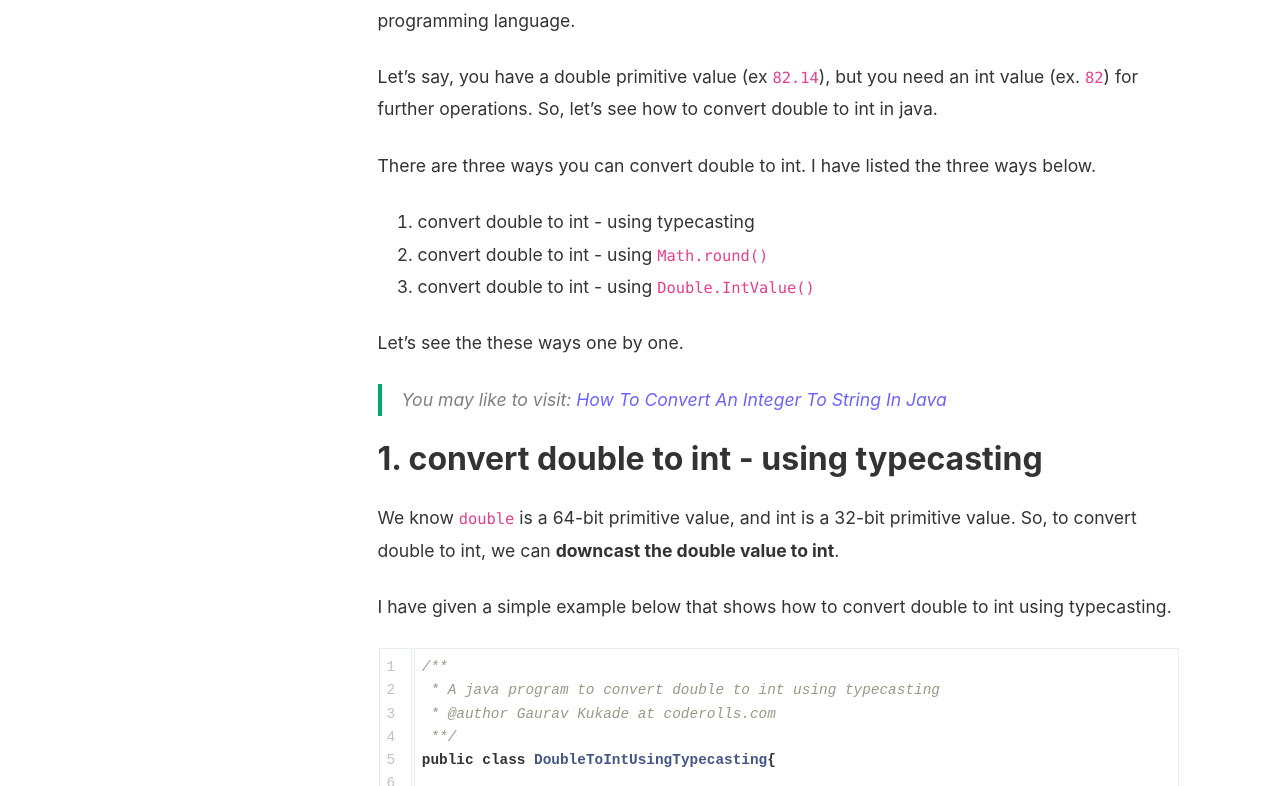
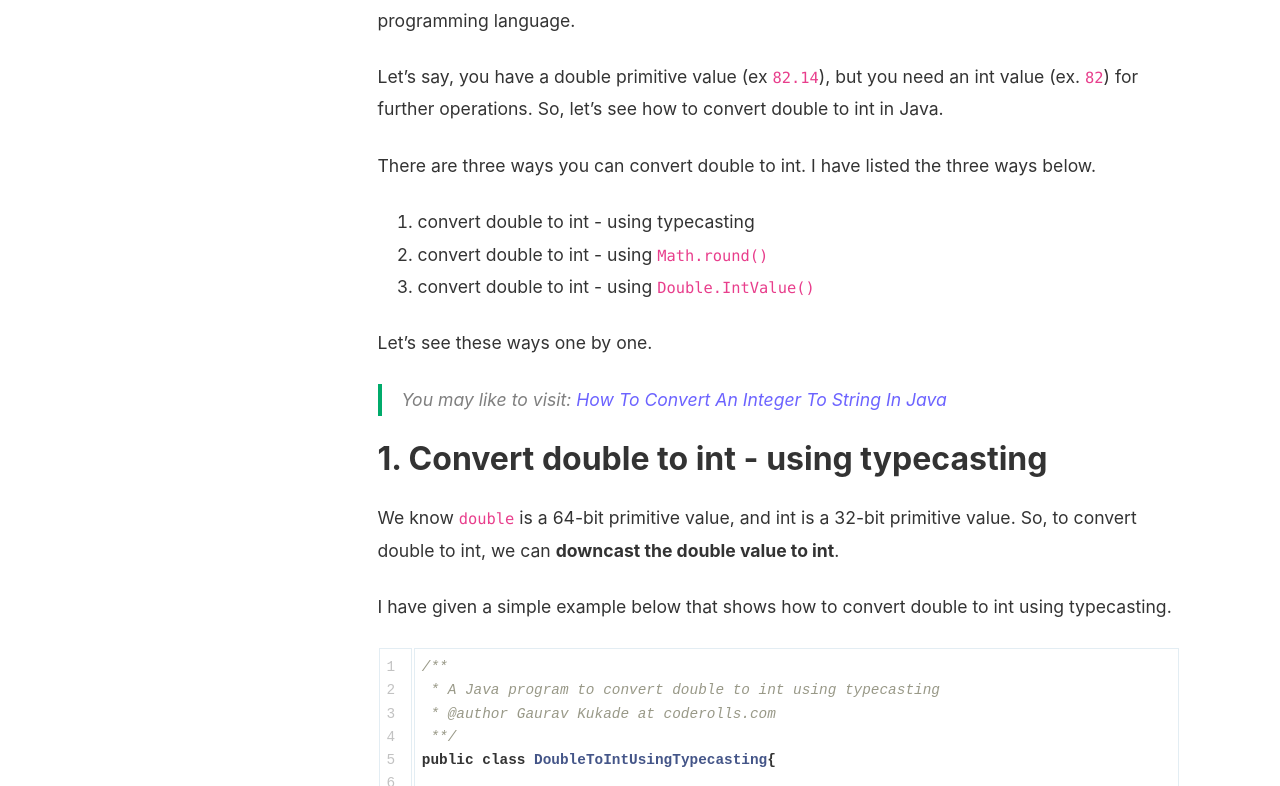
Before and after one commit to coderolls/coderolls-blog, a Jekyll site: the page built from _posts/java-basic/2021-03-02-convert-double-to-int.md, in a window 1280 px wide and 1400 px high, scrolled down 664 px. Shown: the part 194-980 px from the top of the window. Built offline with Jekyll 4.4.1, drawn with Linux system fonts in a browser that asks for light colours; nearby versions of some CDN libraries; comment, search, counter and statistics services are not loaded; some of the changed text lies outside the part shown.

Commit message:
Update 2021-03-02-convert-double-to-int.md

````diff
--- a/_posts/java-basic/2021-03-02-convert-double-to-int.md
+++ b/_posts/java-basic/2021-03-02-convert-double-to-int.md
@@ -11,7 +11,7 @@ description: "In this article, we will see, how to convert a double value to an
 In this article, we will see, how to convert a double value to an integer value in Java programming language.
 
 
-Let's say, you have a double primitive value (ex `82.14`), but you need an int value (ex. `82`) for further operations. So, let's see how to convert double to int in java.
+Let's say, you have a double primitive value (ex `82.14`), but you need an int value (ex. `82`) for further operations. So, let's see how to convert double to int in Java.
 
 There are three ways you can convert double to int. I have listed the three ways below.
 
@@ -19,12 +19,12 @@ There are three ways you can convert double to int. I have listed the three ways
 2. convert double to int - using `Math.round()`
 3. convert double to int - using `Double.IntValue()`
 
-Let's see the these ways one by one.
+Let's see these ways one by one.
 
 > You may like to visit:
 > [How To Convert An Integer To String In Java](https://coderolls.com/convert-int-to-string/)
 
-## 1. convert double to int - using typecasting
+## 1. Convert double to int - using typecasting
 
 We know  `double` is a 64-bit primitive value, and int is a 32-bit primitive value. So, to convert double to int, we can **downcast the double value to int**.
 
@@ -32,7 +32,7 @@ I have given a simple example below that shows how to convert double to int usin
 
 ```java
 /**
- * A java program to convert double to int using typecasting
+ * A Java program to convert double to int using typecasting
  * @author Gaurav Kukade at coderolls.com
  **/
 public class DoubleToIntUsingTypecasting{
@@ -70,11 +70,11 @@ It is not possible with typecasting, but our next solution can achieve it.
 
 [`Math.round()`](https://docs.oracle.com/javase/8/docs/api/java/lang/Math.html#round-double-) method will **round the floating-point value to the nearest long value**. Then we can typecast it to the int.
 
-I have given a simple java program below that shows how to convert double to int using the [`Math.round()`](https://docs.oracle.com/javase/8/docs/api/java/lang/Math.html#round-double-) method.
+I have given a simple Java program below that shows how to convert double to int using the [`Math.round()`](https://docs.oracle.com/javase/8/docs/api/java/lang/Math.html#round-double-) method.
 
 ```java
 /**
- * A java program to convert double to int using
+ * A Java program to convert double to int using
  * Math.round() method
  * @author Gaurav Kukade at coderolls.com
  **/
````
Also changed, not shown: other parts of _posts/java-basic/2021-03-02-convert-double-to-int.md (+3 -3 lines).
